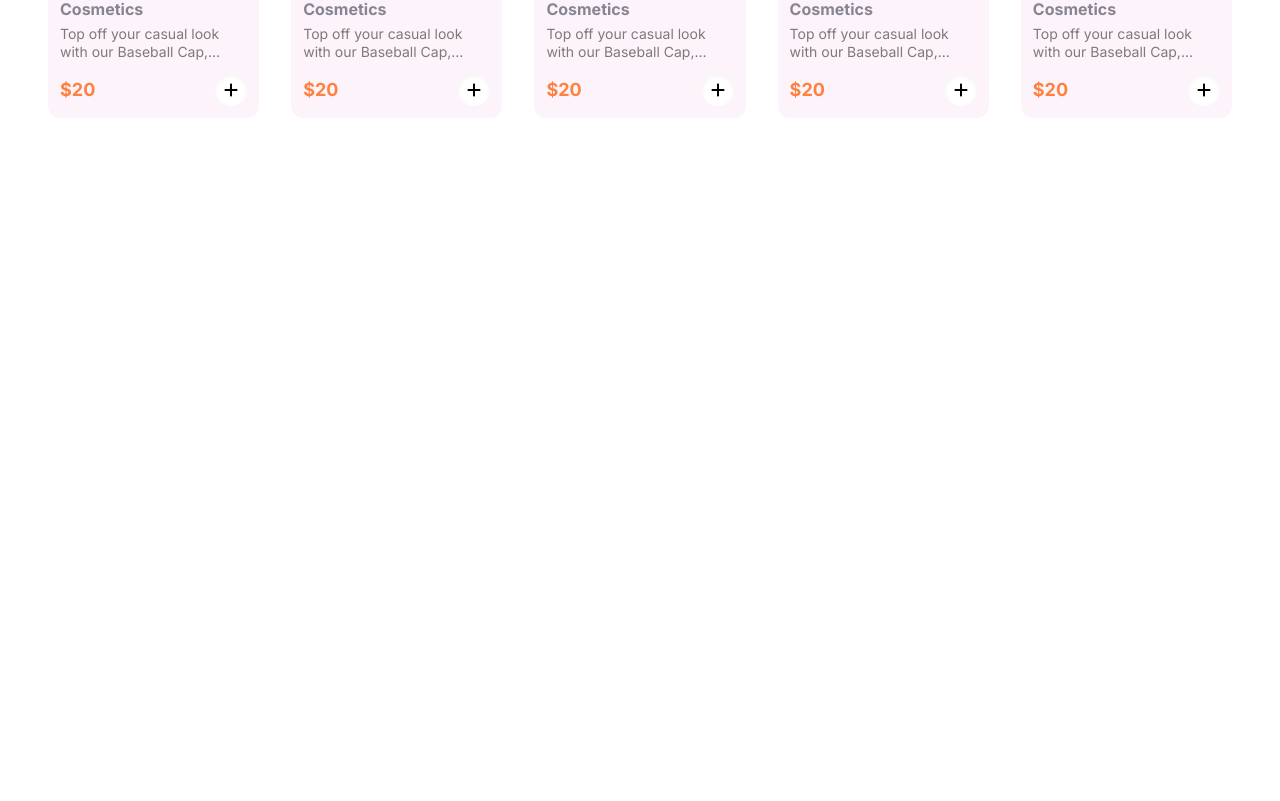
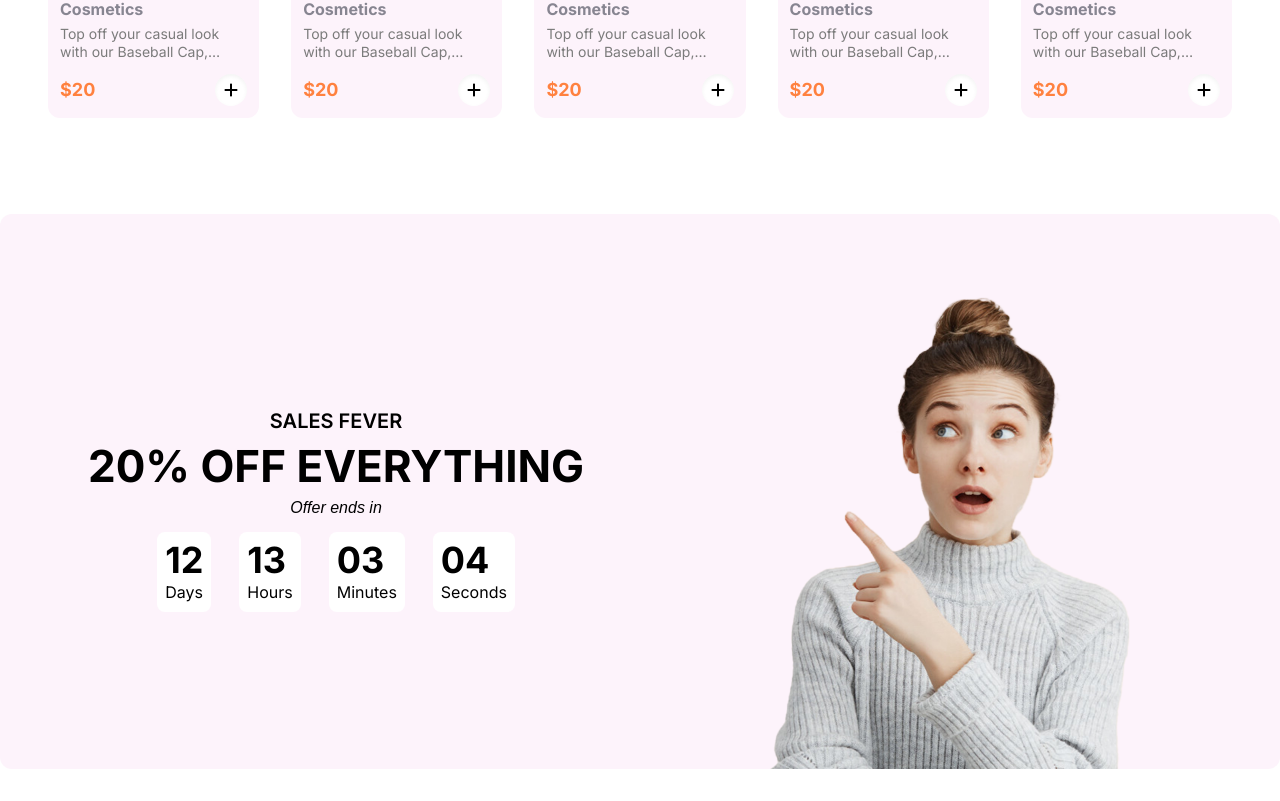
Before and after one commit to sttallev99/trendy-shop, a React (Vite) app: page / in a window 1280 px wide. Shown: the part 6482-7283 px from the top of the page. Before the commit the page ends 6664 px from the top, so only its background shows below. Built offline with nearby package versions, Linux system fonts and the light colour scheme; a web font is replaced by a local one.

Commit message:
Create and Customize Offer section

```diff
--- /dev/null
+++ b/src/components/Offer.jsx
@@ -0,0 +1,64 @@
+import React, { useEffect, useState } from 'react'
+
+export const Offer = () => {
+    const calculateTimeLeft = () => {
+        const difference = +new Date("2024-08-31T12:15:00") - +new Date();
+        let timeLeft = {}
+
+        if (difference > 0) {
+            timeLeft = {
+                days: String(Math.floor(difference /(1000*60*60*24))).padStart(2, "0"),
+                hours: String(Math.floor((difference /(1000*60*60)) % 24)).padStart(2, "0"),
+                minutes: String(Math.floor((difference /1000/60) % 24)).padStart(2, "0"),
+                seconds: String(Math.floor(difference /1000) % 60).padStart(2, "0"),
+            };
+        } else {
+            timeLeft = {
+                days: "00",
+                hours: "00",
+                minutes: "00",
+                seconds: "00",
+            }
+        }
+
+        return timeLeft;
+    }
+
+    const [timeLeft, setTimeLeft] = useState(calculateTimeLeft())
+
+    useEffect(() => {
+        const timer = setTimeout(() => {
+            setTimeLeft(calculateTimeLeft())
+        }, 1000);
+
+        return () => clearTimeout(timer);
+    })
+
+  return (
+    <section className='max-padd-container bg-banner bg-center bg-cover h-[555px] p-8 rounded-xl my-8'>
+        <div className='flex items-center flex-col gap-1 mt-40 max-w-xl'>
+            <h3 className='uppercase medium-20'>Sales Fever</h3>
+            <h2 className='bold-44 uppercase'>20% Off Everything</h2>
+            <span className='italic font-ace'>Offer ends in</span>
+            <div className='flex gap-x-7 mt-2'>
+                <div className='bg-white p-2 rounded-lg'>
+                    <span className='font-bold text-4xl'>{timeLeft.days}</span>
+                    <span className='block'>Days</span>
+                </div>
+                <div className='bg-white p-2 rounded-lg'>
+                    <span className='font-bold text-4xl'>{timeLeft.hours}</span>
+                    <span className='block'>Hours</span>
+                </div>
+                <div className='bg-white p-2 rounded-lg'>
+                    <span className='font-bold text-4xl'>{timeLeft.minutes}</span>
+                    <span className='block'>Minutes</span>
+                </div>
+                <div className='bg-white p-2 rounded-lg'>
+                    <span className='font-bold text-4xl'>{timeLeft.seconds}</span>
+                    <span className='block'>Seconds</span>
+                </div>
+            </div>
+        </div>
+    </section>
+  )
+}
--- a/src/pages/Home.jsx
+++ b/src/pages/Home.jsx
@@ -3,6 +3,7 @@ import Hero from '../components/Hero'
 import Features from '../components/Features'
 import Categories from '../components/Categories'
 import ProductDisplay from '../components/ProductDisplay'
+import { Offer } from '../components/Offer'
 
 const Home = () => {
   const [category, setCategory] = useState("All")
@@ -12,6 +13,7 @@ const Home = () => {
       <Features />
       <Categories category={category} setCategory={setCategory}/>
       <ProductDisplay category={category}/>
+      <Offer />
     </>
   )
 }
```
